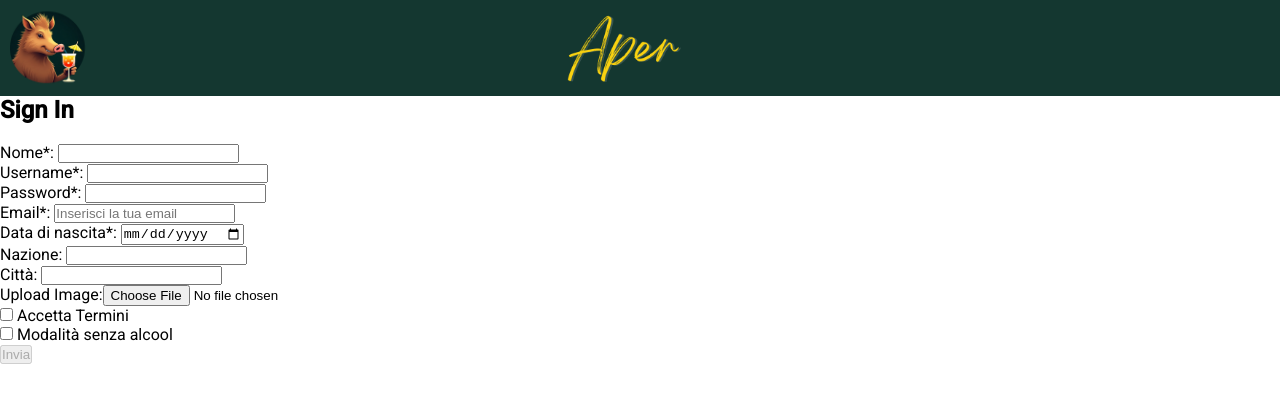
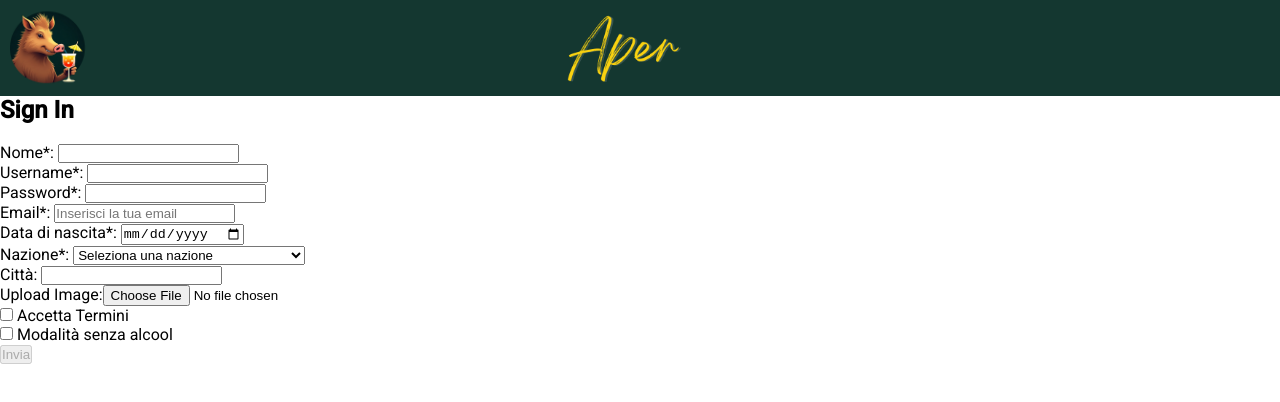
Before and after one commit to stescaro99/Terranova, an Angular app in the folder frontend/: page /sigIn in a window 1280 px wide. Shown: the top 402 px of the page. Built offline with nearby package versions, Linux system fonts and the light colour scheme.

Commit message:
separato country

```diff
--- a/frontend/angular.json
+++ b/frontend/angular.json
@@ -7,8 +7,8 @@
       "projectType": "application",
       "schematics": {
         "@schematics/angular:component": {
-          "inlineTemplate": true,
-          "inlineStyle": true,
+          "inlineTemplate": false,
+          "inlineStyle": false,
           "style": "scss",
           "skipTests": true
         },
--- /dev/null
+++ b/frontend/src/app/country/country.component.html
@@ -0,0 +1,9 @@
+<p>
+  Nazione*:
+  <select [(ngModel)]="selectedCountry" name="country" (change)="onCountryChange()" required>
+    <option value="" disabled selected>Seleziona una nazione</option>
+    <option *ngFor="let country of countries" [value]="country">
+      {{ country }}
+    </option>
+  </select>
+</p>
--- /dev/null
+++ b/frontend/src/app/country/country.component.ts
@@ -0,0 +1,216 @@
+import { Component, EventEmitter, Output  } from '@angular/core';
+import { FormsModule } from '@angular/forms';
+import { CommonModule } from '@angular/common';
+import { NgModule } from '@angular/core';
+
+@Component({
+  selector: 'app-country',
+  standalone: true,
+  imports: [FormsModule, CommonModule],
+  templateUrl: './country.component.html',
+  styleUrl: './country.component.scss'
+})
+export class CountryComponent {
+  @Output() countrySelected = new EventEmitter<string>();
+  countries: string[] = [
+    'Afghanistan',
+    'Albania',
+    'Algeria',
+    'Andorra',
+    'Angola',
+    'Antigua e Barbuda',
+    'Arabia Saudita',
+    'Argentina',
+    'Armenia',
+    'Australia',
+    'Austria',
+    'Azerbaigian',
+    'Bahamas',
+    'Bahrein',
+    'Bangladesh',
+    'Barbados',
+    'Belgio',
+    'Belize',
+    'Benin',
+    'Bhutan',
+    'Bielorussia',
+    'Birmania',
+    'Bolivia',
+    'Bosnia ed Erzegovina',
+    'Botswana',
+    'Brasile',
+    'Brunei',
+    'Bulgaria',
+    'Burkina Faso',
+    'Burundi',
+    'Cambogia',
+    'Camerun',
+    'Canada',
+    'Capo Verde',
+    'Ciad',
+    'Cile',
+    'Cina',
+    'Cipro',
+    'Colombia',
+    'Comore',
+    'Corea del Nord',
+    'Corea del Sud',
+    'Costa d\'Avorio',
+    'Costa Rica',
+    'Croazia',
+    'Cuba',
+    'Danimarca',
+    'Dominica',
+    'Ecuador',
+    'Egitto',
+    'El Salvador',
+    'Emirati Arabi Uniti',
+    'Eritrea',
+    'Estonia',
+    'Eswatini',
+    'Etiopia',
+    'Figi',
+    'Filippine',
+    'Finlandia',
+    'Francia',
+    'Gabon',
+    'Gambia',
+    'Georgia',
+    'Germania',
+    'Ghana',
+    'Giamaica',
+    'Giappone',
+    'Gibuti',
+    'Giordania',
+    'Grecia',
+    'Grenada',
+    'Guatemala',
+    'Guinea',
+    'Guinea-Bissau',
+    'Guinea Equatoriale',
+    'Guyana',
+    'Haiti',
+    'Honduras',
+    'India',
+    'Indonesia',
+    'Iran',
+    'Iraq',
+    'Irlanda',
+    'Islanda',
+    'Israele',
+    'Italia',
+    'Kazakistan',
+    'Kenya',
+    'Kirghizistan',
+    'Kiribati',
+    'Kuwait',
+    'Laos',
+    'Lesotho',
+    'Lettonia',
+    'Libano',
+    'Liberia',
+    'Libia',
+    'Liechtenstein',
+    'Lituania',
+    'Lussemburgo',
+    'Macedonia del Nord',
+    'Madagascar',
+    'Malawi',
+    'Malesia',
+    'Maldive',
+    'Mali',
+    'Malta',
+    'Marocco',
+    'Marshall',
+    'Mauritania',
+    'Mauritius',
+    'Messico',
+    'Micronesia',
+    'Moldavia',
+    'Monaco',
+    'Mongolia',
+    'Montenegro',
+    'Mozambico',
+    'Namibia',
+    'Nauru',
+    'Nepal',
+    'Nicaragua',
+    'Niger',
+    'Nigeria',
+    'Norvegia',
+    'Nuova Zelanda',
+    'Oman',
+    'Paesi Bassi',
+    'Pakistan',
+    'Palau',
+    'Panama',
+    'Papua Nuova Guinea',
+    'Paraguay',
+    'Perù',
+    'Polonia',
+    'Portogallo',
+    'Qatar',
+    'Regno Unito',
+    'Repubblica Centrafricana',
+    'Repubblica Ceca',
+    'Repubblica Democratica del Congo',
+    'Repubblica Dominicana',
+    'Romania',
+    'Ruanda',
+    'Russia',
+    'Saint Kitts e Nevis',
+    'Saint Lucia',
+    'Saint Vincent e Grenadine',
+    'Samoa',
+    'San Marino',
+    'Santa Sede',
+    'São Tomé e Príncipe',
+    'Senegal',
+    'Serbia',
+    'Seychelles',
+    'Sierra Leone',
+    'Singapore',
+    'Siria',
+    'Slovacchia',
+    'Slovenia',
+    'Somalia',
+    'Spagna',
+    'Sri Lanka',
+    'Stati Uniti d\'America',
+    'Sudan',
+    'Sudan del Sud',
+    'Suriname',
+    'Svezia',
+    'Svizzera',
+    'Tailandia',
+    'Taiwan',
+    'Tanzania',
+    'Togo',
+    'Tonga',
+    'Trinidad e Tobago',
+    'Tunisia',
+    'Turchia',
+    'Turkmenistan',
+    'Tuvalu',
+    'Ucraina',
+    'Uganda',
+    'Ungheria',
+    'Uruguay',
+    'Uzbekistan',
+    'Vanuatu',
+    'Venezuela',
+    'Vietnam',
+    'Yemen',
+    'Zambia',
+    'Zimbabwe'
+  ];
+  selectedCountry: string = '';
+
+  ngOnInit() {
+    console.log('Lista delle nazioni:', this.countries);
+  }
+
+  onCountryChange() {
+    this.countrySelected.emit(this.selectedCountry);
+  }
+}
--- a/frontend/src/app/sigin/sigin.component.ts
+++ b/frontend/src/app/sigin/sigin.component.ts
@@ -6,11 +6,13 @@ import { UserService } from '../services/user.service';
 import { HttpErrorResponse } from '@angular/common/http';
 import { CommonModule } from '@angular/common';
 import { Router } from '@angular/router';
+import { CountryComponent } from '../country/country.component';
 
 
 @Component({
   selector: 'app-sigin',
-  imports: [FormsModule, CommonModule],
+  imports: [FormsModule, CommonModule, CountryComponent],
+  standalone: true,
   providers: [],
   template: `
     <h2>Sign In</h2>
@@ -33,16 +35,20 @@ import { Router } from '@angular/router';
       <p>Password*: <input type="password" [(ngModel)]="user.Password" name="password" required></p>
       <p>
         Email*:
-        <input
+       <input
           type="email"
           placeholder="Inserisci la tua email"
           [(ngModel)]="user.Email"
           name="email"
           required
+          (input)="validateEmail()"
           #emailInput="ngModel"
         />
         <span *ngIf="emailInput.invalid && emailInput.touched" style="color: red;">
           Inserisci un'email valida.
+        </span>
+        <span *ngIf="emailErrorMessage" style="color: red;">
+          {{ emailErrorMessage }}
         </span>
       </p>
       <p>
@@ -58,7 +64,7 @@ import { Router } from '@angular/router';
           {{ dateErrorMessage }}
         </span>
       </p>
-      <p>Nazione: <input type="text" [(ngModel)]="user.Country" name="address"></p>
+      <app-country (countrySelected)="user.Country = $event"></app-country>
       <p>Città: <input type="text" [(ngModel)]="user.City" name="city"></p>
 
       <label for="imgUpload">Upload Image:</label>
@@ -82,10 +88,16 @@ export class SiginComponent {
   age: number | null = null;
   message: string = '';
   usernameMessage: string = '';
+  emailErrorMessage: string = '';
   usernameAvailable: boolean = false;
   dateErrorMessage: string = '';
 
   constructor(private userService: UserService, private router: Router) {
+  }
+
+  logCountry(selectedCountry: string) {
+    console.log('Nazione selezionata:', selectedCountry);
+    this.user.Country = selectedCountry;
   }
 
   calculateAge() {
@@ -142,6 +154,16 @@ export class SiginComponent {
         }
       );
   }
+  validateEmail() {
+    const emailRegex = /^[^\s@]+@[^\s@]+\.[^\s@]+$/; // Regex per validare l'email
+    if (!this.user.Email) {
+      this.emailErrorMessage = 'Il campo email è obbligatorio.';
+    } else if (!emailRegex.test(this.user.Email)) {
+      this.emailErrorMessage = 'Inserisci un\'email valida (esempio@email.com).';
+    } else {
+      this.emailErrorMessage = ''; // Nessun errore
+    }
+  }
 
   submitForm() {
       if (this.usernameAvailable) {
```
Also changed, not shown: frontend/src/app/country/country.component.scss (added), 20 other files (tests, documents, lock files or other folders).
